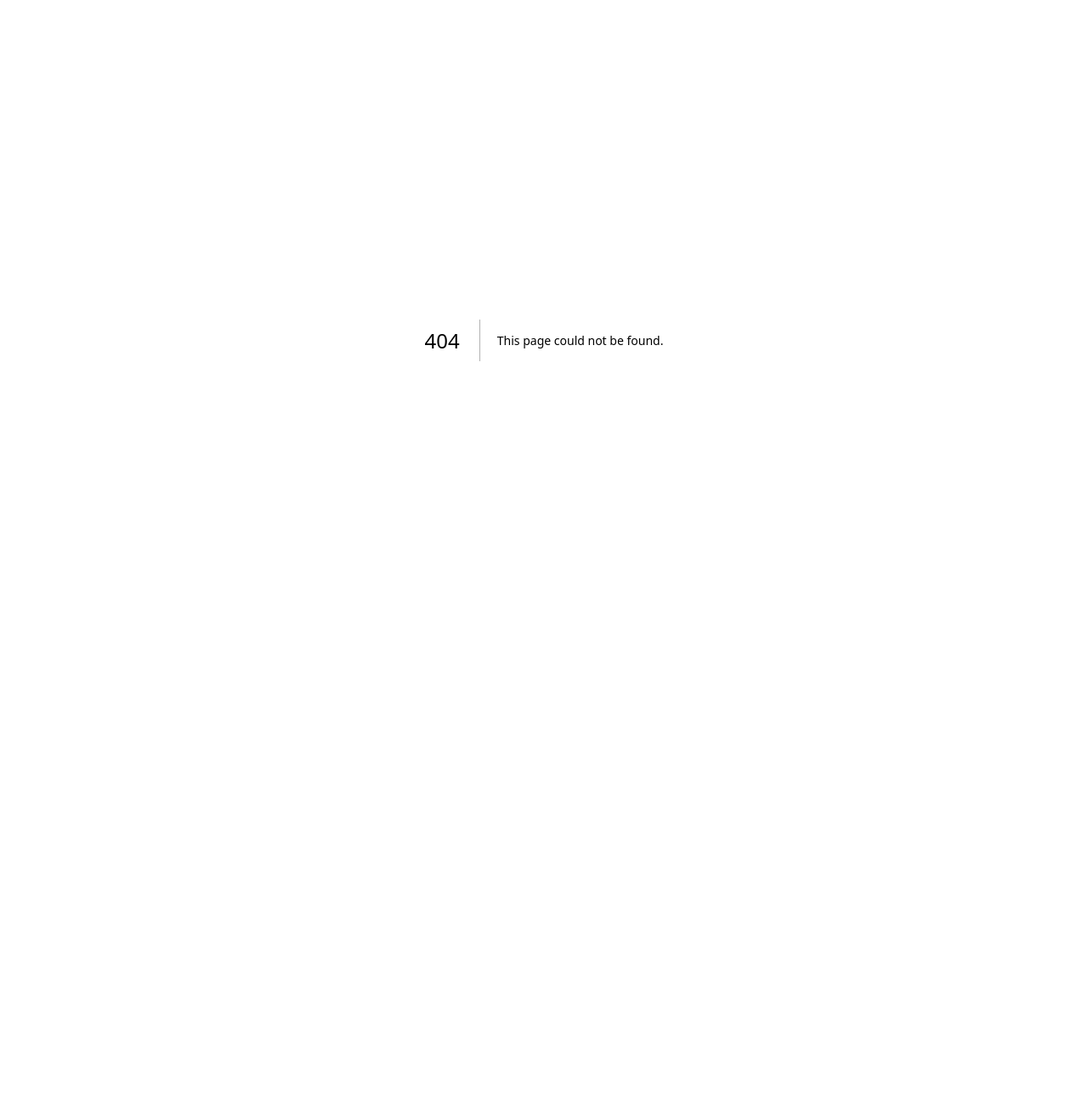
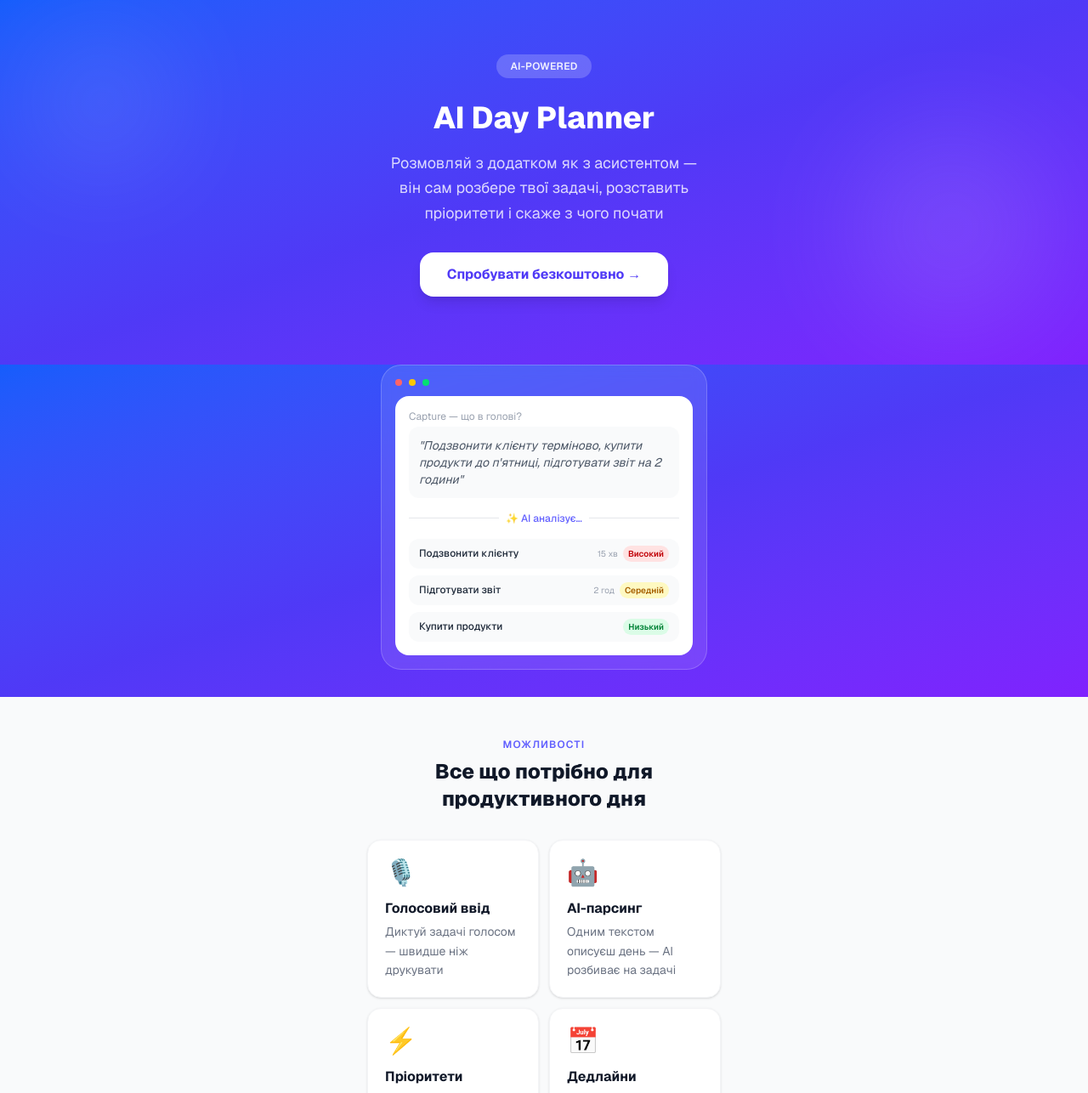
Before and after one commit to Sashamal24/ai-day-planner, a Next.js app: page /presentation in a window 1280 px wide. Before the commit this address had no page. Shown: the top 1286 px of the page at 85% size. Before the commit the page ends 800 px from the top, so only its background shows below. Built offline with nearby package versions, Linux system fonts and the light colour scheme.

Commit message:
Add presentation landing page at /presentation

```diff
--- /dev/null
+++ b/app/presentation/page.tsx
@@ -0,0 +1,189 @@
+import Link from 'next/link'
+
+function FeatureCard({ icon, title, description }: { icon: string; title: string; description: string }) {
+  return (
+    <div className="bg-white rounded-2xl p-5 shadow-sm border border-gray-100">
+      <div className="text-3xl mb-3">{icon}</div>
+      <h3 className="font-bold text-gray-900 mb-1 text-base">{title}</h3>
+      <p className="text-sm text-gray-500 leading-relaxed">{description}</p>
+    </div>
+  )
+}
+
+function StepCard({ number, title, description }: { number: string; title: string; description: string }) {
+  return (
+    <div className="flex gap-4 items-start">
+      <div className="flex-shrink-0 w-10 h-10 rounded-full bg-white/20 flex items-center justify-center text-white font-bold text-lg">
+        {number}
+      </div>
+      <div>
+        <h3 className="text-white font-semibold mb-1">{title}</h3>
+        <p className="text-white/70 text-sm leading-relaxed">{description}</p>
+      </div>
+    </div>
+  )
+}
+
+export default function PresentationPage() {
+  return (
+    <div className="min-h-screen bg-gray-50 font-sans">
+
+      {/* Hero */}
+      <div className="bg-gradient-to-br from-blue-600 via-indigo-600 to-violet-600 px-6 pt-16 pb-20 text-center relative overflow-hidden">
+        <div className="absolute inset-0 opacity-10">
+          <div className="absolute top-10 left-10 w-40 h-40 rounded-full bg-white blur-3xl" />
+          <div className="absolute bottom-10 right-10 w-60 h-60 rounded-full bg-white blur-3xl" />
+        </div>
+        <div className="relative">
+          <div className="inline-flex items-center gap-2 bg-white/20 rounded-full px-4 py-1.5 mb-6">
+            <span className="text-white/90 text-xs font-semibold tracking-wide uppercase">AI-powered</span>
+          </div>
+          <h1 className="text-4xl font-extrabold text-white mb-4 leading-tight">
+            AI Day Planner
+          </h1>
+          <p className="text-white/80 text-lg mb-8 max-w-sm mx-auto leading-relaxed">
+            Розмовляй з додатком як з асистентом — він сам розбере твої задачі, розставить пріоритети і скаже з чого почати
+          </p>
+          <Link
+            href="/auth/login"
+            className="inline-block bg-white text-indigo-600 font-bold px-8 py-3.5 rounded-2xl shadow-lg hover:shadow-xl transition-all active:scale-95 text-base"
+          >
+            Спробувати безкоштовно →
+          </Link>
+        </div>
+      </div>
+
+      {/* Phone mockup strip */}
+      <div className="bg-gradient-to-br from-blue-600 via-indigo-600 to-violet-600 px-6 pb-8">
+        <div className="max-w-sm mx-auto bg-white/10 backdrop-blur rounded-3xl p-4 border border-white/20">
+          <div className="flex items-center gap-2 mb-3">
+            <div className="w-2 h-2 rounded-full bg-red-400" />
+            <div className="w-2 h-2 rounded-full bg-yellow-400" />
+            <div className="w-2 h-2 rounded-full bg-green-400" />
+          </div>
+          <div className="bg-white rounded-2xl p-4 text-left">
+            <p className="text-xs text-gray-400 mb-1">Capture — що в голові?</p>
+            <div className="bg-gray-50 rounded-xl p-3 text-sm text-gray-600 italic mb-3">
+              "Подзвонити клієнту терміново, купити продукти до п'ятниці, підготувати звіт на 2 години"
+            </div>
+            <div className="flex items-center gap-2 justify-center py-1">
+              <div className="w-4 h-px bg-gray-200 flex-1" />
+              <span className="text-xs text-indigo-500 font-medium">✨ AI аналізує…</span>
+              <div className="w-4 h-px bg-gray-200 flex-1" />
+            </div>
+            <div className="flex flex-col gap-2 mt-3">
+              {[
+                { title: 'Подзвонити клієнту', p: 'Високий', c: 'bg-red-100 text-red-700', t: '15 хв' },
+                { title: 'Підготувати звіт', p: 'Середній', c: 'bg-yellow-100 text-yellow-700', t: '2 год' },
+                { title: 'Купити продукти', p: 'Низький', c: 'bg-green-100 text-green-700', t: null },
+              ].map((item) => (
+                <div key={item.title} className="flex items-center justify-between bg-gray-50 rounded-xl px-3 py-2">
+                  <span className="text-xs text-gray-800 font-medium">{item.title}</span>
+                  <div className="flex items-center gap-1.5">
+                    {item.t && <span className="text-[10px] text-gray-400">{item.t}</span>}
+                    <span className={`text-[10px] font-semibold px-1.5 py-0.5 rounded-full ${item.c}`}>{item.p}</span>
+                  </div>
+                </div>
+              ))}
+            </div>
+          </div>
+        </div>
+      </div>
+
+      {/* Features */}
+      <div className="px-4 py-12 max-w-md mx-auto">
+        <p className="text-xs font-semibold text-indigo-500 text-center tracking-widest uppercase mb-2">Можливості</p>
+        <h2 className="text-2xl font-extrabold text-gray-900 text-center mb-8">
+          Все що потрібно для продуктивного дня
+        </h2>
+        <div className="grid grid-cols-2 gap-3">
+          <FeatureCard
+            icon="🎙️"
+            title="Голосовий ввід"
+            description="Диктуй задачі голосом — швидше ніж друкувати"
+          />
+          <FeatureCard
+            icon="🤖"
+            title="AI-парсинг"
+            description="Одним текстом описуєш день — AI розбиває на задачі"
+          />
+          <FeatureCard
+            icon="⚡"
+            title="Пріоритети"
+            description="Claude автоматично визначає що важливо і термінове"
+          />
+          <FeatureCard
+            icon="📅"
+            title="Дедлайни"
+            description="AI розпізнає дати прямо з тексту і прив'язує до задач"
+          />
+          <FeatureCard
+            icon="✨"
+            title="Смарт-підказки"
+            description="Щодня AI радить з якої задачі почати і чому"
+          />
+          <FeatureCard
+            icon="🗓️"
+            title="Тижневий план"
+            description="Розподіляй задачі по днях тижня одним тапом"
+          />
+        </div>
+      </div>
+
+      {/* How it works */}
+      <div className="bg-gradient-to-br from-blue-600 via-indigo-600 to-violet-600 px-6 py-12 mx-4 rounded-3xl mb-12 max-w-md md:mx-auto">
+        <p className="text-xs font-semibold text-white/60 tracking-widest uppercase mb-2 text-center">Як це працює</p>
+        <h2 className="text-2xl font-extrabold text-white text-center mb-8">Три кроки до продуктивності</h2>
+        <div className="flex flex-col gap-6">
+          <StepCard
+            number="1"
+            title="Capture — виклади все з голови"
+            description="Введи або надиктуй все що треба зробити. Не думай про структуру — просто говори."
+          />
+          <div className="h-px bg-white/20" />
+          <StepCard
+            number="2"
+            title="AI розбирає і розставляє пріоритети"
+            description="Claude аналізує текст, виділяє окремі задачі, визначає терміновість і оцінює час виконання."
+          />
+          <div className="h-px bg-white/20" />
+          <StepCard
+            number="3"
+            title="Плануй і виконуй"
+            description="Розподіляй задачі по днях тижня, отримуй AI-підказку що робити першим і відмічай виконане."
+          />
+        </div>
+      </div>
+
+      {/* Tech stack */}
+      <div className="px-4 pb-12 max-w-md mx-auto">
+        <p className="text-xs font-semibold text-gray-400 text-center tracking-widest uppercase mb-6">Технічний стек</p>
+        <div className="flex flex-wrap justify-center gap-2">
+          {['Next.js 14', 'TypeScript', 'Claude Opus 4.8', 'Neon Postgres', 'NextAuth', 'Tailwind CSS', 'Web Speech API', 'Vercel'].map((tech) => (
+            <span key={tech} className="bg-white border border-gray-100 text-gray-600 text-xs font-semibold px-3 py-1.5 rounded-full shadow-sm">
+              {tech}
+            </span>
+          ))}
+        </div>
+      </div>
+
+      {/* CTA */}
+      <div className="px-4 pb-16 max-w-md mx-auto text-center">
+        <h2 className="text-2xl font-extrabold text-gray-900 mb-3">Готовий спробувати?</h2>
+        <p className="text-gray-400 text-sm mb-6">Безкоштовно. Без кредитної картки.</p>
+        <Link
+          href="/auth/login"
+          className="inline-block bg-gradient-to-r from-blue-600 to-violet-600 text-white font-bold px-8 py-3.5 rounded-2xl shadow-lg hover:shadow-xl transition-all active:scale-95 text-base"
+        >
+          Почати планувати →
+        </Link>
+      </div>
+
+      {/* Footer */}
+      <div className="border-t border-gray-100 py-6 text-center">
+        <p className="text-xs text-gray-300">Побудовано з Claude API · {new Date().getFullYear()}</p>
+      </div>
+
+    </div>
+  )
+}
```
